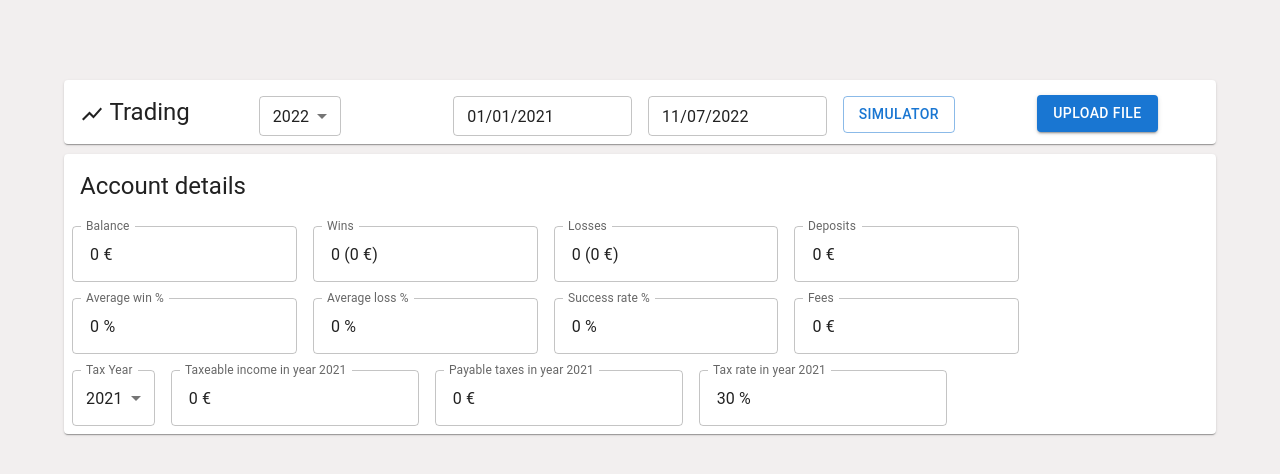
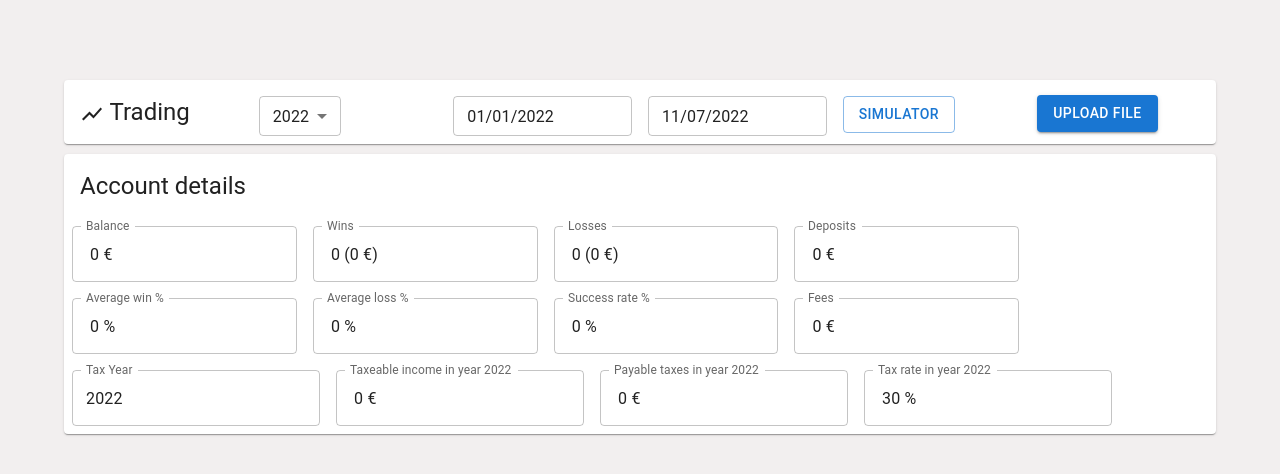
Before and after one commit to aleksi1/capital_trading, a React (Create React App) app: page /#/ in a window 1280 px wide. Shown: the top 474 px of the page. Built offline with nearby package versions, Linux system fonts and the light colour scheme.

Commit message:
Improved UI

```diff
--- a/src/Pages/Trading.tsx
+++ b/src/Pages/Trading.tsx
@@ -1,6 +1,6 @@
 import { useHistory } from 'react-router-dom'
 import {
-  Box, Button, Card, Chip, FormControl, Grid, InputLabel, MenuItem, Select, SelectChangeEvent, TextField,
+  Box, Button, Card, Chip, FormControl, Grid, MenuItem, Select, SelectChangeEvent, TextField,
 } from '@mui/material'
 import Container from '@mui/material/Container'
 import Typography from '@mui/material/Typography'
@@ -23,7 +23,7 @@ import 'react-datepicker/dist/react-datepicker.css'
 
 const Trading = () => {
   const [selectedYear, setSelectedYear] = useState<string>(new Date().getFullYear().toString())
-  const [startDate, setStartDate] = useState<Date>(new Date(`01/01/${new Date().getFullYear() - 1}`))
+  const [startDate, setStartDate] = useState<Date>(new Date(`01/01/${new Date().getFullYear()}`))
   const [endDate, setEndDate] = useState<Date>(new Date())
 
   const DatePickerCustomInput = forwardRef(({ value, onClick }: any, ref: any) => (
@@ -51,16 +51,13 @@ const Trading = () => {
   const [tableRows, setTableRows] = useState([])
   const [chartData, setChartData] = useState([])
 
-  const [taxYear, setTaxYear] = useState<string>(`${new Date().getFullYear() - 1}`)
+  const [taxYear, setTaxYear] = useState<string>(`${new Date().getFullYear()}`)
 
   const handleYearChange = (event: SelectChangeEvent) => {
     setSelectedYear(event.target.value as string)
     const sd = new Date(`01/01/${event.target.value}`)
     setStartDate(sd)
     setEndDate(new Date(sd.getFullYear(), 11, 31))
-  }
-
-  const handleChange = (event: SelectChangeEvent) => {
     setTaxYear(event.target.value as string)
   }
 
@@ -404,19 +401,15 @@ const Trading = () => {
             noValidate
             autoComplete="off"
           >
-            <FormControl sx={{ mr: 2 }}>
-              <InputLabel id="demo-simple-select-label">Tax Year</InputLabel>
-              <Select
-                labelId="demo-simple-select-label"
-                id="demo-simple-select"
-                value={taxYear}
-                label="Tax Year"
-                onChange={handleChange}
-                defaultValue={`${new Date().getFullYear() - 1}`}
-              >
-                {getTaxYears().map((e: number) => <MenuItem value={e}>{e}</MenuItem>)}
-              </Select>
-            </FormControl>
+            <TextField
+              InputProps={{
+                readOnly: true,
+              }}
+              id="outlined-disabled"
+              label="Tax Year"
+              sx={{ mr: 2 }}
+              value={taxYear}
+            />
             <FormControl sx={{ mr: 2 }}>
               <TextField
                 InputProps={{
```
